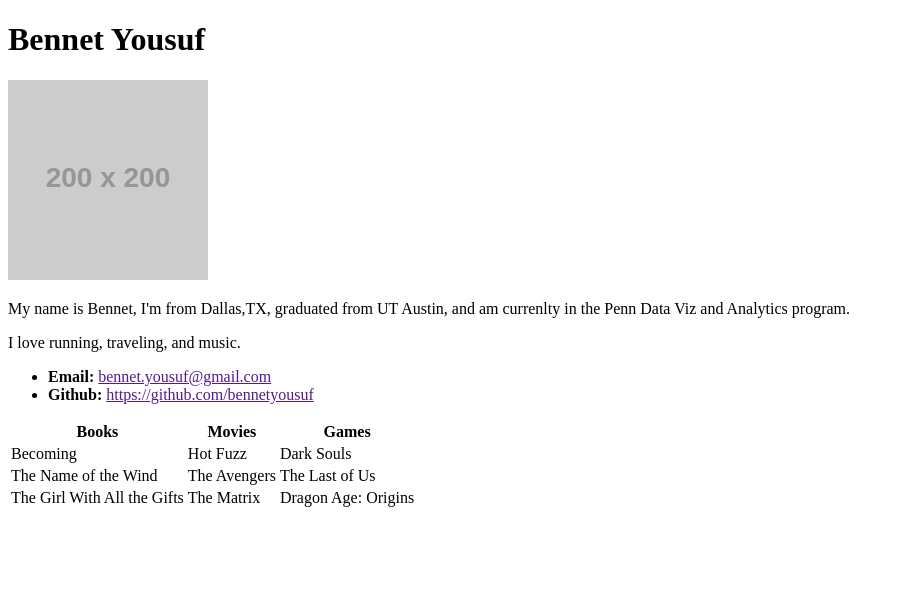
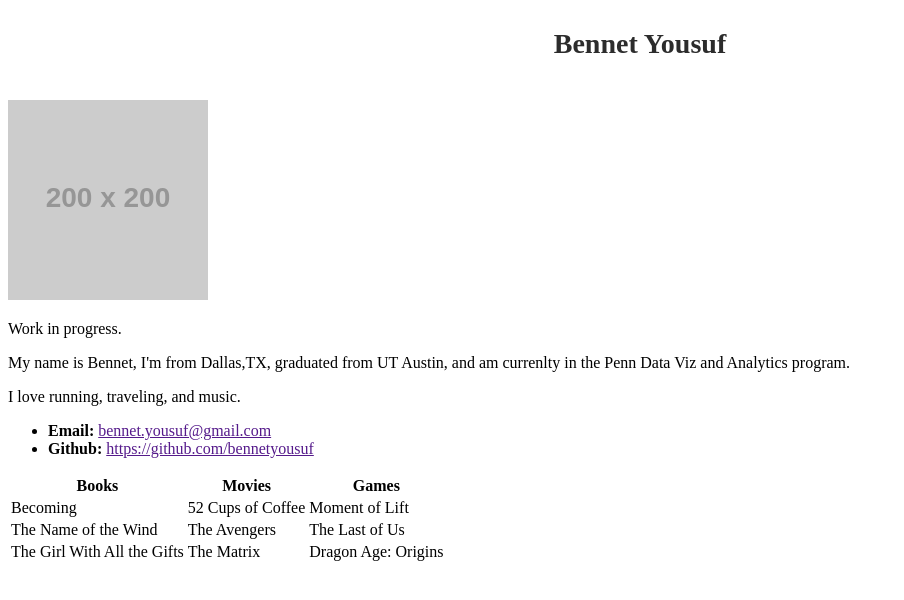
Before and after one commit to bennetyousuf/bennetyousuf.github.io, a plain HTML site: page index.html in a window 1280 px wide. Shown: the whole page, without its empty margins (0-904 px from the left). Drawn offline with Linux system fonts and the light colour scheme; placeholder pictures from the web are drawn by us.

Commit message:
link stylesheet to html file

```diff
--- a/index.html
+++ b/index.html
@@ -3,12 +3,15 @@
 <head>
   <meta charset="UTF-8">
   <title>Activity 1: Basic HTML Bio</title>
+  <link rel="stylesheet" type="text/css" href="style.css">
 </head>
 
 <body>
   <h1>Bennet Yousuf</h1>
 
   <img src="https://placehold.it/200x200" alt="Bennet">
+
+  <p>Work in progress.</p>
 
   <p>My name is Bennet, I'm from Dallas,TX, graduated from UT Austin, and am currenlty in the Penn Data Viz and Analytics program.</p>
   <p>I love running, traveling, and music.</p>
@@ -27,8 +30,8 @@
     </tr>
     <tr>
       <td>Becoming</td>
-      <td>Hot Fuzz</td>
-      <td>Dark Souls</td>
+      <td>52 Cups of Coffee</td>
+      <td>Moment of Lift</td>
     </tr>
     <tr>
       <td>The Name of the Wind</td>
```
